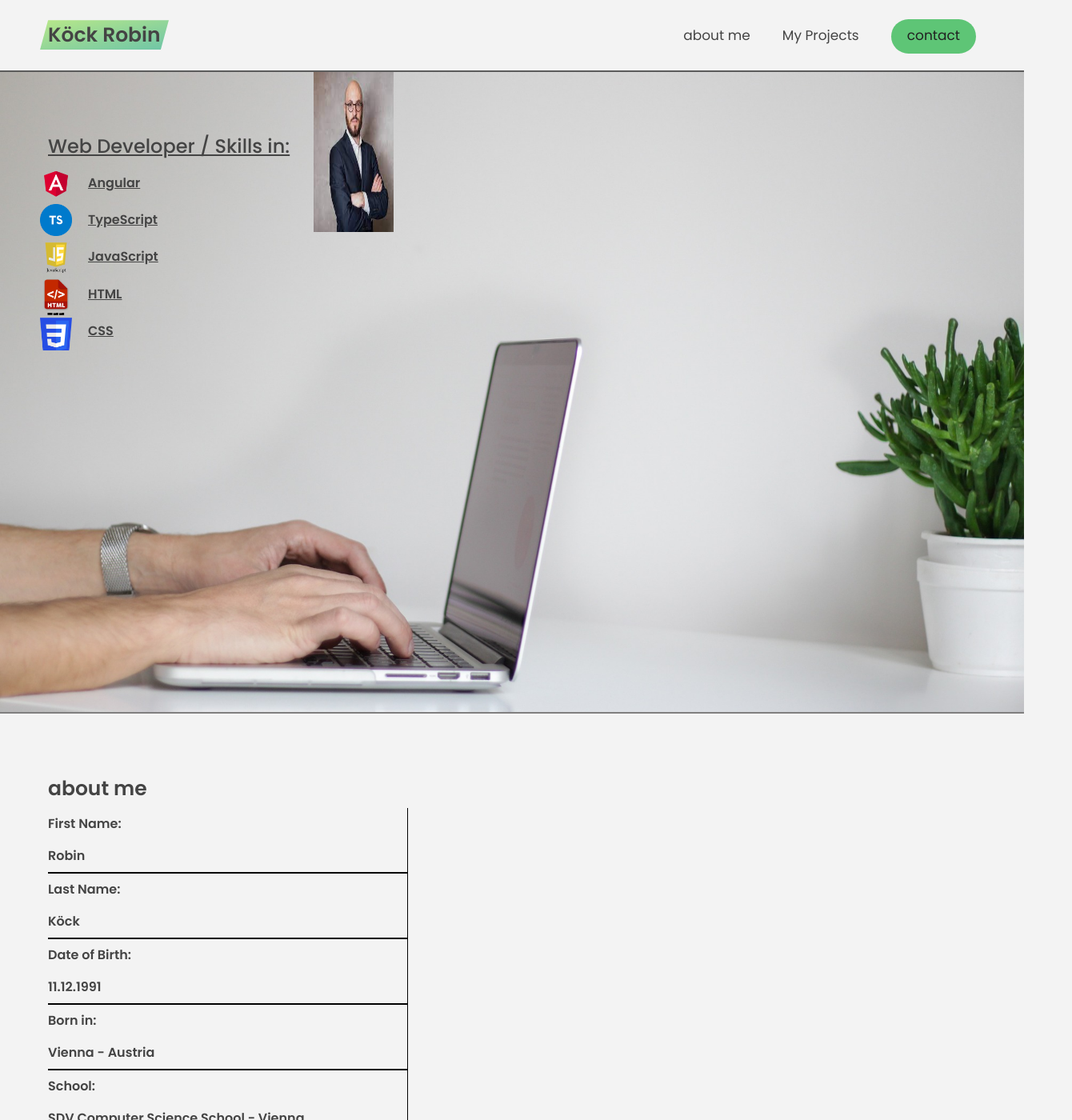
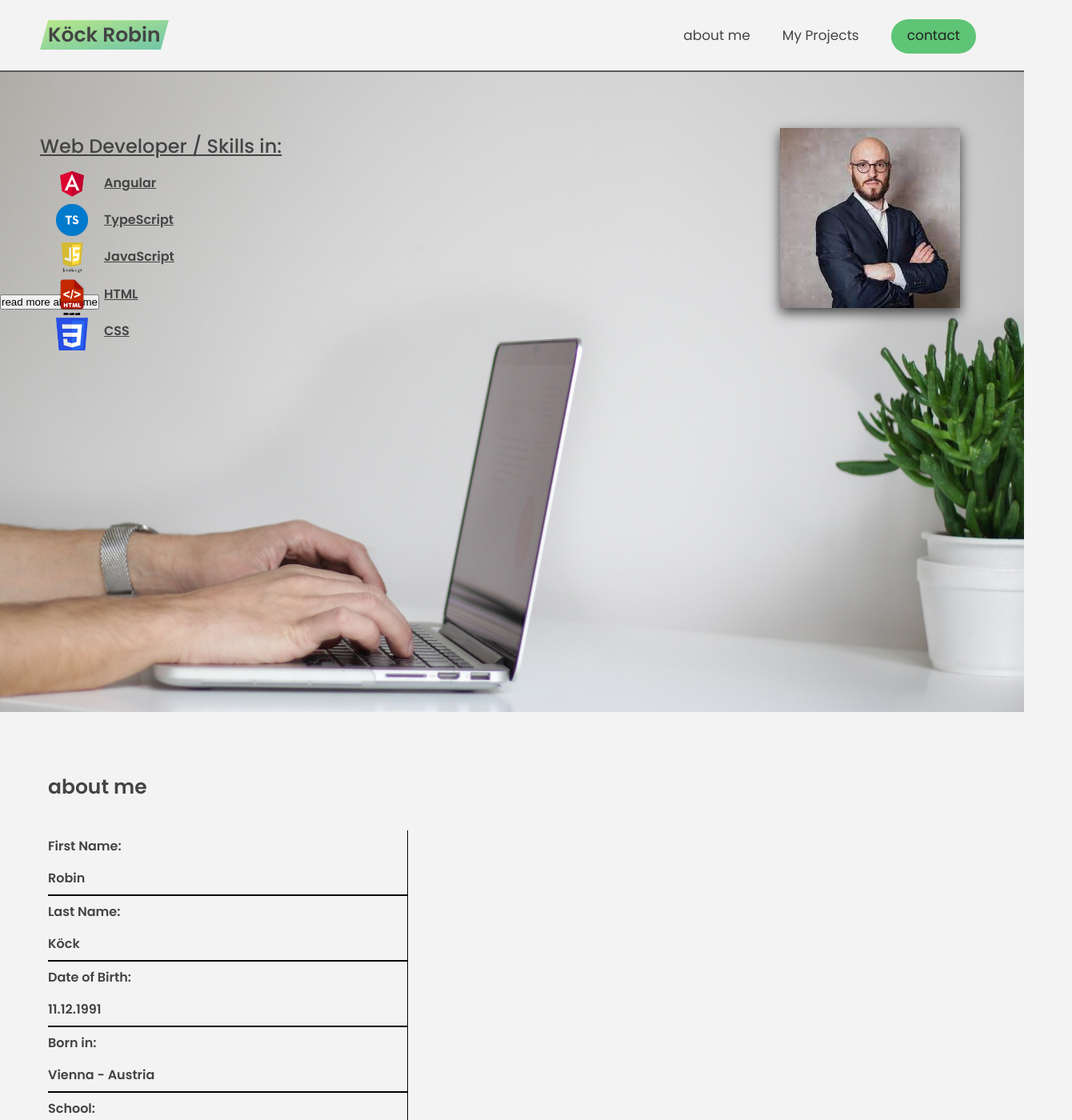
Before and after one commit to RobinJS1190/homepage, an Angular app: page / in a window 1280 px wide. Shown: the top 1400 px of the page at 80% size, 1340 px wide, since content can reach past the window. Built offline with nearby package versions, Linux system fonts and the light colour scheme.

Commit message:
rework section 1 & 2

```diff
--- a/src/app/app.component.html
+++ b/src/app/app.component.html
@@ -18,10 +18,12 @@
     </li>
   </ul>
 </nav>
-<section class="main">
+<section class="section" id="section-1">
   <!-- <div class="backgound-image">image</div> -->
   <div class="main_skills">
-    <h4 id="skills_title">Web Developer / Skills in:</h4>
+    <div class="skills_title1">
+      <h4 id="skills_title">Web Developer / Skills in:</h4>
+    </div>
     <ul class="coding_languages">
       <li id="angular_logo">Angular</li>
       <li id="typescript_logo">TypeScript</li>
@@ -30,9 +32,12 @@
       <li id="css_logo">CSS</li>
     </ul>
   </div>
-  <img id="my_picture" src="../assets/images/porträt.jpg" alt="my-picture" />
+  <img class="my_picture" src="../assets/images/porträt.jpg" alt="my-picture" />
+  <div class="next_page">
+    <button class="about_me_button">read more about me</button>
+  </div>
 </section>
-<section class="section--1">
+<section class="section" id="section-2">
   <h1 id="about_me_title">about me</h1>
   <ul id="about_me_list">
     <li>
--- a/src/app/app.component.scss
+++ b/src/app/app.component.scss
@@ -1,3 +1,38 @@
+// Global values
+
+.section {
+  position: relative;
+  height: 100vh;
+}
+
+h1 {
+  font-size: 2.5rem;
+  // line-height: 1.35;
+}
+
+h4 {
+  font-size: 2.4rem;
+  font-weight: 500;
+}
+
+.highlight {
+  position: relative;
+}
+
+.highlight::after {
+  display: block;
+  content: "";
+  position: absolute;
+  bottom: 0;
+  left: 0;
+  height: 100%;
+  width: 100%;
+  z-index: -1;
+  opacity: 0.7;
+  transform: scale(1.07, 1.05) skewX(-15deg);
+  background-image: var(--gradient-primary);
+}
+
 // Top Navigation
 .nav {
   display: flex;
@@ -54,60 +89,27 @@
   color: #333;
 }
 
-// Global values
+// Section 1 / skills
 
-h1 {
-  font-size: 2.5rem;
-  // line-height: 1.35;
-}
-
-h4 {
-  font-size: 2.4rem;
-  font-weight: 500;
-}
-
-.highlight {
-  position: relative;
-}
-
-.highlight::after {
-  display: block;
-  content: "";
-  position: absolute;
-  bottom: 0;
-  left: 0;
-  height: 100%;
-  width: 100%;
-  z-index: -1;
-  opacity: 0.7;
-  transform: scale(1.07, 1.05) skewX(-15deg);
-  background-image: var(--gradient-primary);
-}
-
-// Skills
-
-.main {
-  // padding: 0 3rem;
-  height: 100vh;
-  display: flex;
-  // flex-direction: column;
-  // align-items: center;
+#section-1 {
   background-image: url(../../img/hands.jpg);
   background-position: center center;
   background-repeat: no-repeat;
   background-size: cover;
 }
 
-#skills_title {
-  margin-left: 3rem;
-  margin-top: 7rem;
+.skills_title1 {
+  left: 5rem;
+  top: 7rem;
 }
 
 .main_skills {
-  padding: 0 3rem;
+  position: relative;
+  left: 5rem;
+  top: 7rem;
   font-size: large;
-  margin-left: 0;
   text-decoration: underline;
+  width: 500px;
 }
 
 .coding_languages {
@@ -165,43 +167,42 @@ h4 {
 .coding_languages li:hover {
   // background-color: rgb(167, 164, 164);
   color: white;
-  // padding: 8px 0px 8px 30px;
 }
 
-#my_picture {
-  position: absolut;
-  right: 0;
-  // margin-right: 0;
-  // padding-right: 0;
-  // object-fit: none;
-  // object-position: right top;
-  width: 100px;
-  height: 200px;
+.my_picture {
+  position: absolute;
+  top: 7rem;
+  right: 8rem;
+  box-shadow: 0 0.6rem 1.5rem rgba(0, 0, 0, 0.7);
 }
 
-// Section 1
+// Section 2 / about me
 
-.section--1 {
-  height: 100vh;
+.section-2 {
+  // height: 100vh;
   // padding: 15rem 3rem;
   border-top: 2px solid rgb(128, 127, 127);
   // transition: transform 1s, opacity 1s;
 }
 
 #about_me_title {
-  margin-left: 6rem;
-  margin-top: 7rem;
+  position: relative;
+  left: 6rem;
+  top: 7rem;
 }
 
 #about_me_list {
+  position: relative;
+  top: 10rem;
   list-style-type: none;
   font-size: medium;
   font-weight: 800;
-  margin-left: 6rem;
+  left: 6rem;
   line-height: 4rem;
   width: 450px;
   border-right: 1px solid black;
 }
+
 #about_me_list li {
   border-bottom: 2px solid black;
 }
```
